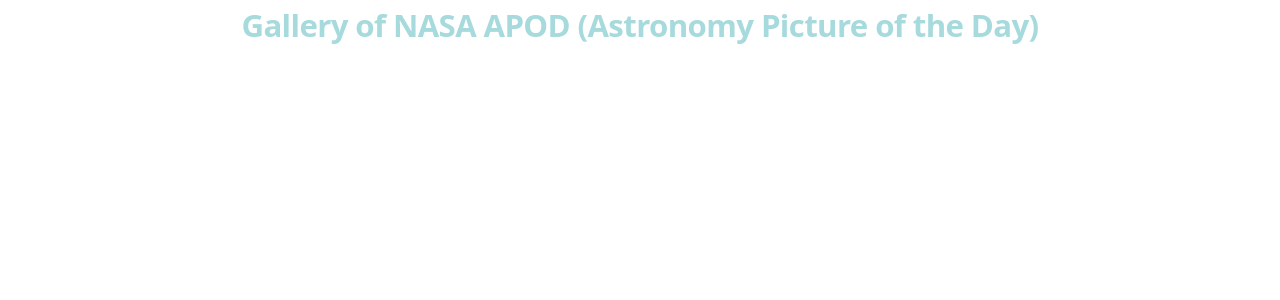
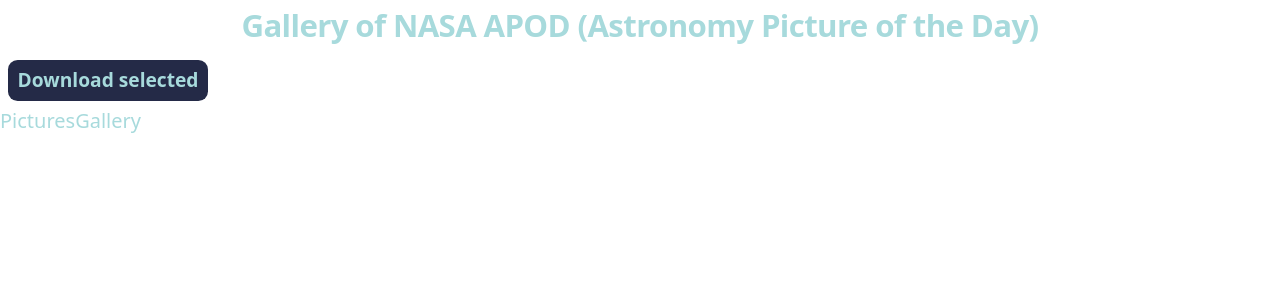
Before and after one commit to S-Maksym-V/SPA_nasa_apod_gallery, a React (Vite) app: page / in a window 1280 px wide. Shown: the top 300 px of the page. Built offline with nearby package versions, Linux system fonts and the light colour scheme.

Commit message:
add components; mod port setting, style

```diff
--- a/sass/_layout.scss
+++ b/sass/_layout.scss
@@ -5,3 +5,22 @@
   background-color: var(--background-color);
   min-height: 100vh;
 }
+
+button {
+  padding: 0.5em;
+  border-radius: 0.5em;
+  font-size: 1.2rem;
+  background: var(--button-background-color);
+  color: var(--button-text-color);
+  border: none;
+  box-shadow: none;
+  margin: 0.5rem;
+  font-weight: bold;
+  &[disabled] {
+    background: var(--text);
+  }
+  &:hover,
+  &:focus {
+    background-color: var(--black);
+  }
+}
--- a/sass/globals/_colors.scss
+++ b/sass/globals/_colors.scss
@@ -10,14 +10,23 @@
   --celadon-blue: hsl(203 39% 44%);
   --prussian-blue: hsl(215 50% 23%);
   --black: hsl(0 10% 6%);
+  --dark-purple: hsl(230, 33%, 21%);
+  --white: hsl(60, 100%, 100%);
+  --light-gray: hsl(235, 15%, 70%);
+  --orange: hsl(32, 100%, 51%);
+  --medium-red: hsl(339, 78%, 55%);
+  --dark-red: hsl(0, 100%, 43%);
+  --light-red: hsl(7, 86%, 62%);
+  --text: var(--light-gray);
 
   // Variablennamen zum Beschreiben der Funktion
   --background-color: hsl(var(--blue-11-hsl) / 90%);
-  --text-color: var(--prussian-blue);
+  --text-color: var(--powder-blue);
   --heading-color: var(--powder-blue);
   --link-color: var(--imperial-red);
   --active-link-color: var(--celadon-blue);
-
+  --button-background-color: var(--dark-purple);
+  --button-text-color: var(--blue-4);
   // https://css-tricks.com/a-complete-guide-to-dark-mode-on-the-web
   @media (prefers-color-scheme: dark) {
   }
--- a/sass/style.scss
+++ b/sass/style.scss
@@ -14,7 +14,7 @@
 
 @use 'normalize';
 @use 'globals';
-@use 'layout';
 @use 'navigation';
 @use 'components';
 @use 'typographie';
+@use 'layout';
--- a/src/App.jsx
+++ b/src/App.jsx
@@ -1,8 +1,12 @@
 import React from 'react';
 import ReactDOM from 'react-dom/client';
+import ControlPanel from './components/ControlPanel';
+import PicturesGallery from './components/PicturesGallery';
 
 ReactDOM.createRoot(document.getElementById('root')).render(
   <React.StrictMode>
     <h1>Gallery of NASA APOD (Astronomy Picture of the Day)</h1>
+    <ControlPanel />
+    <PicturesGallery />
   </React.StrictMode>
 );
--- /dev/null
+++ b/src/components/ControlPanel.jsx
@@ -0,0 +1,7 @@
+export default function ControlPanel() {
+  return (
+    <div>
+      <button>Download selected</button>
+    </div>
+  );
+}
--- /dev/null
+++ b/src/components/PicturesGallery.jsx
@@ -0,0 +1,3 @@
+export default function PicturesGallery() {
+  return <div>PicturesGallery</div>;
+}
--- a/vite.config.js
+++ b/vite.config.js
@@ -1,10 +1,11 @@
-import { defineConfig } from "vite";
-import react from "@vitejs/plugin-react";
+import { defineConfig } from 'vite';
+import react from '@vitejs/plugin-react';
 
 // https://vitejs.dev/config/
 export default defineConfig({
   plugins: [react()],
   server: {
     open: true,
+    port: 5179,
   },
 });
```
Also changed, not shown: src/components/PictureTile.jsx (added), 1 other file (tests, documents, lock files or other folders).
